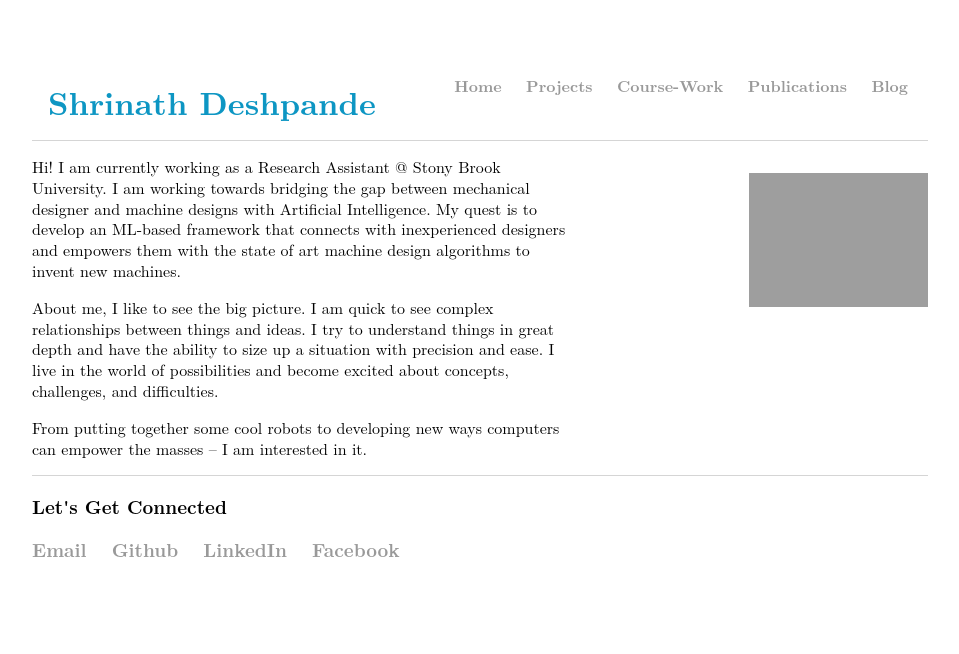
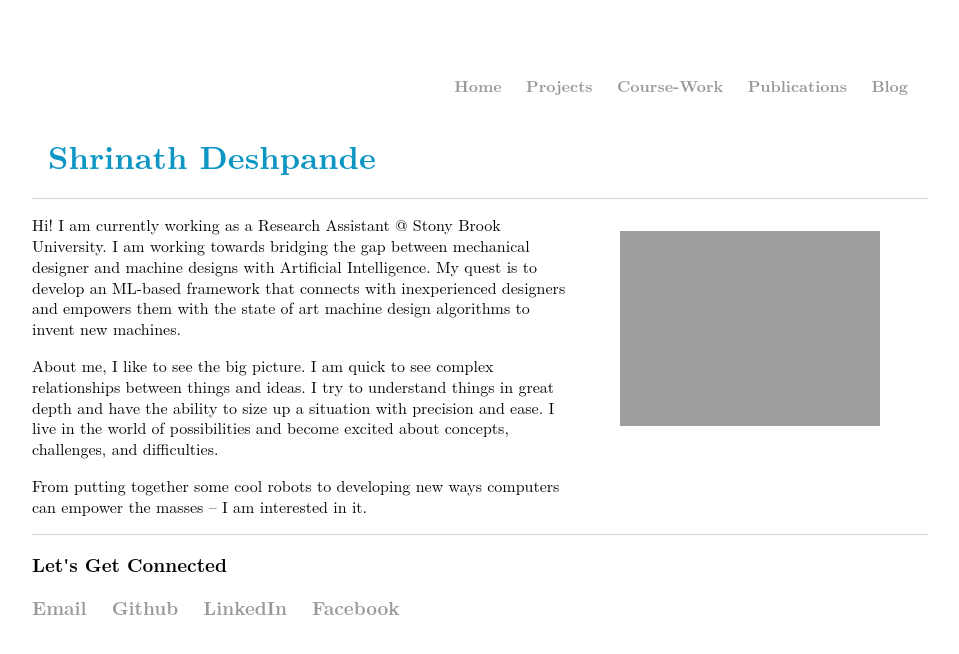
Before and after one commit to deshpandeshrinath/deshpandeshrinath.github.io, a Jekyll site: the page built from index.md, in a window 1280 px wide. Shown: the top 654 px of the page, without its empty margins (160-1119 px from the left). Built offline with Jekyll 4.4.1, drawn with Linux system fonts in a browser that asks for light colours.

Commit message:
Changed header-bar css and changed dp

```diff
--- a/_layouts/default.html
+++ b/_layouts/default.html
@@ -8,7 +8,6 @@
     <body>
       <script src="https://cdnjs.cloudflare.com/ajax/libs/mathjax/2.7.0/MathJax.js?config=TeX-AMS-MML_HTMLorMML" type="text/javascript"></script>
       <div class="header-bar">
-      <h1 class="page-title">{{ page.title }}</h1>
       <nav>
           <ul style="float:right;">
               <li><a href="/">Home</a></li>
@@ -18,6 +17,7 @@
               <li><a href="/blog">Blog</a></li>
           </ul>
       </nav>
+      <h1 class="page-title">{{ page.title }}</h1>
       </div>
       <div class="container">
 
--- a/_layouts/home.html
+++ b/_layouts/home.html
@@ -8,7 +8,6 @@
     <body>
       <script src="https://cdnjs.cloudflare.com/ajax/libs/mathjax/2.7.0/MathJax.js?config=TeX-AMS-MML_HTMLorMML" type="text/javascript"></script>
       <div class="header-bar">
-      <h1 class="page-title">Shrinath Deshpande</h1>
       <nav>
           <ul style="float:right;">
               <li><a href="/">Home</a></li>
@@ -18,6 +17,7 @@
               <li><a href="/blog">Blog</a></li>
           </ul>
       </nav>
+      <h1 class="page-title">Shrinath Deshpande</h1>
       </div>
       <div class = main-body>
       <div id="my-image">
--- a/css/main.css
+++ b/css/main.css
@@ -26,14 +26,15 @@ a:hover {
 }
 
 #my-image{
-  width: 20%;
+  width: 29%;
   float: right;
   padding-top: 1em;
+  position: relative;
+  right: 3em;
 }
 
 .header-bar{
-display:block;
-height: 5em;
+display: grid;
 border-bottom: 1px solid #d5d5d5;
 }
 
```
Also changed, not shown: 1 other file.
